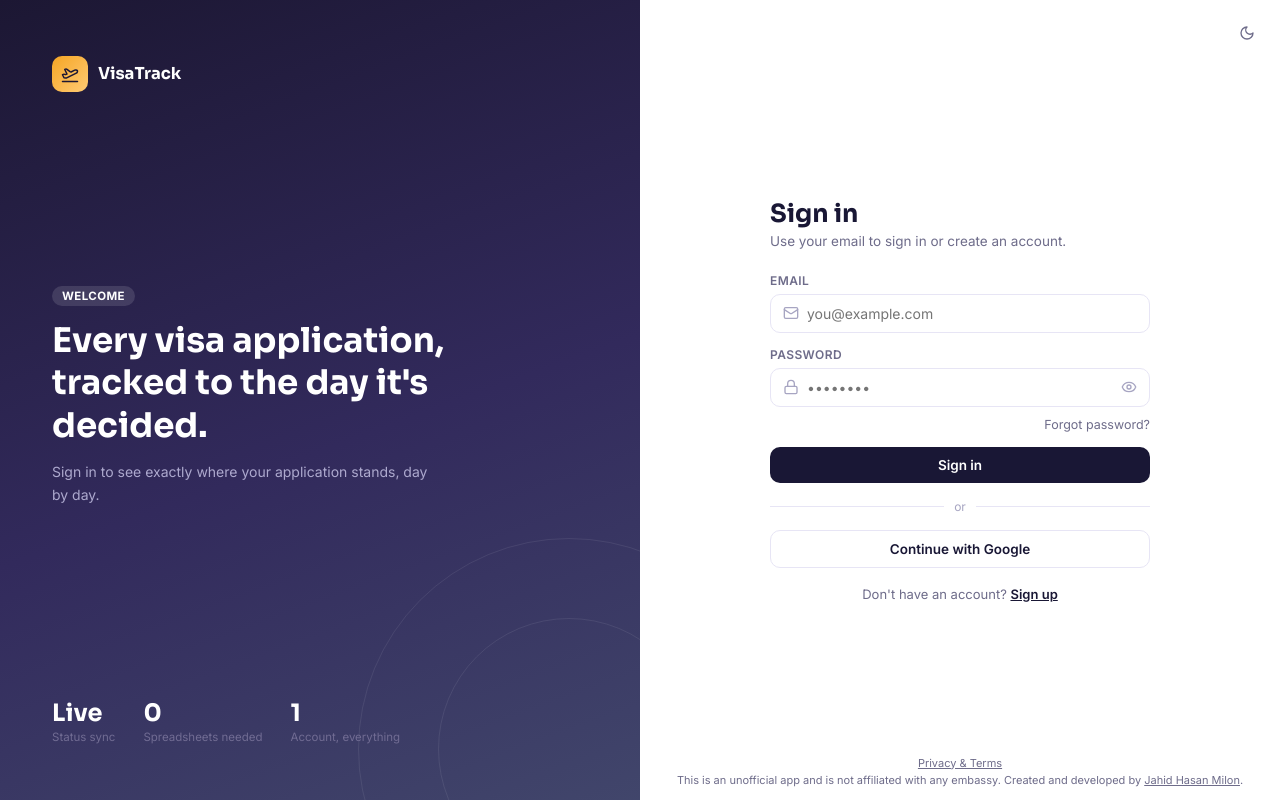
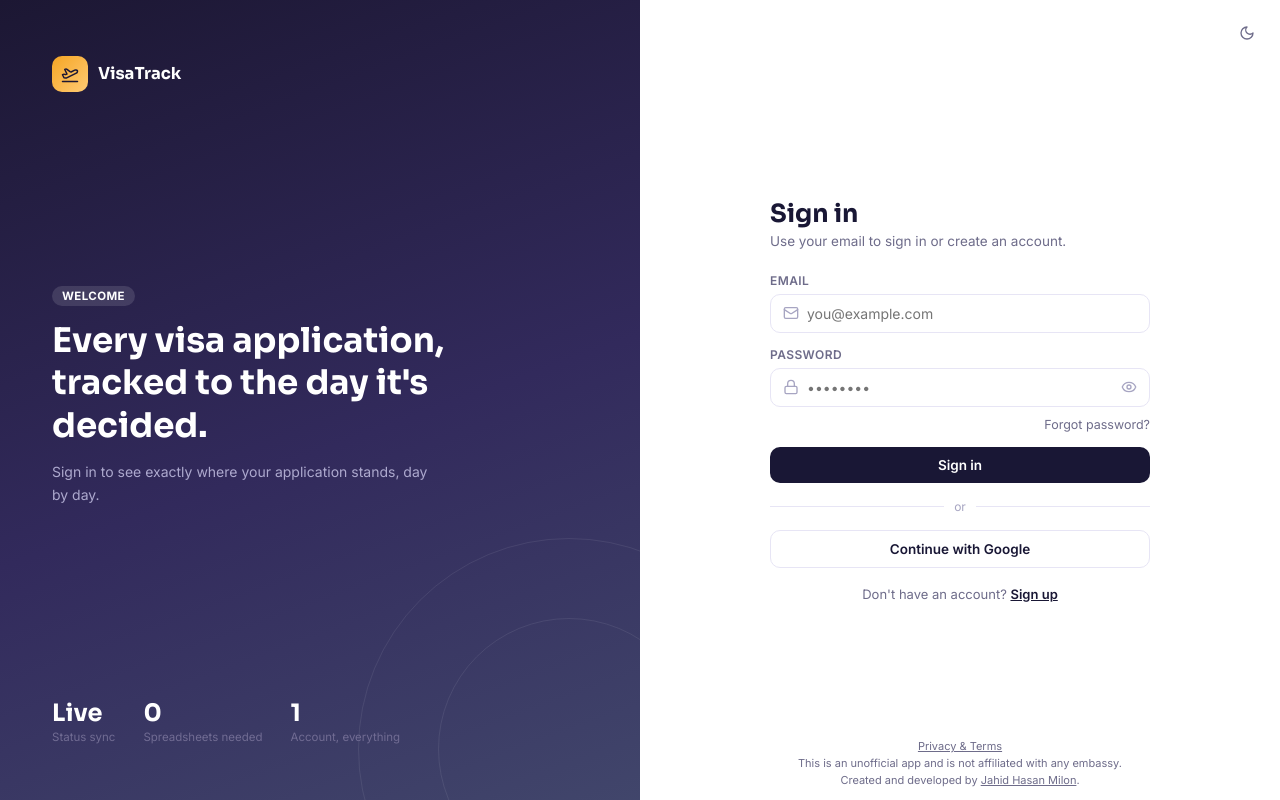
Before and after one commit to jahidhasanmilon/Visa_Application_Tracker, a React (Vite) app: page /login in a window 1280 px wide. Built offline with nearby package versions, Linux system fonts and the light colour scheme; no server answers.

Commit message:
Split footer into two lines and polish disclaimer grammar

```diff
--- a/src/components/Footer.tsx
+++ b/src/components/Footer.tsx
@@ -7,7 +7,8 @@ export default function Footer() {
   const { t } = useLanguage();
   return (
     <div className="app-footer">
-      {t('footer.text')} {t('footer.createdBy')} <a href={CREATOR_LINKEDIN} target="_blank" rel="noreferrer">{CREATOR_NAME}</a>.
+      <div>{t('footer.text')}</div>
+      <div>{t('footer.createdBy')} <a href={CREATOR_LINKEDIN} target="_blank" rel="noreferrer">{CREATOR_NAME}</a>.</div>
     </div>
   );
 }
```
